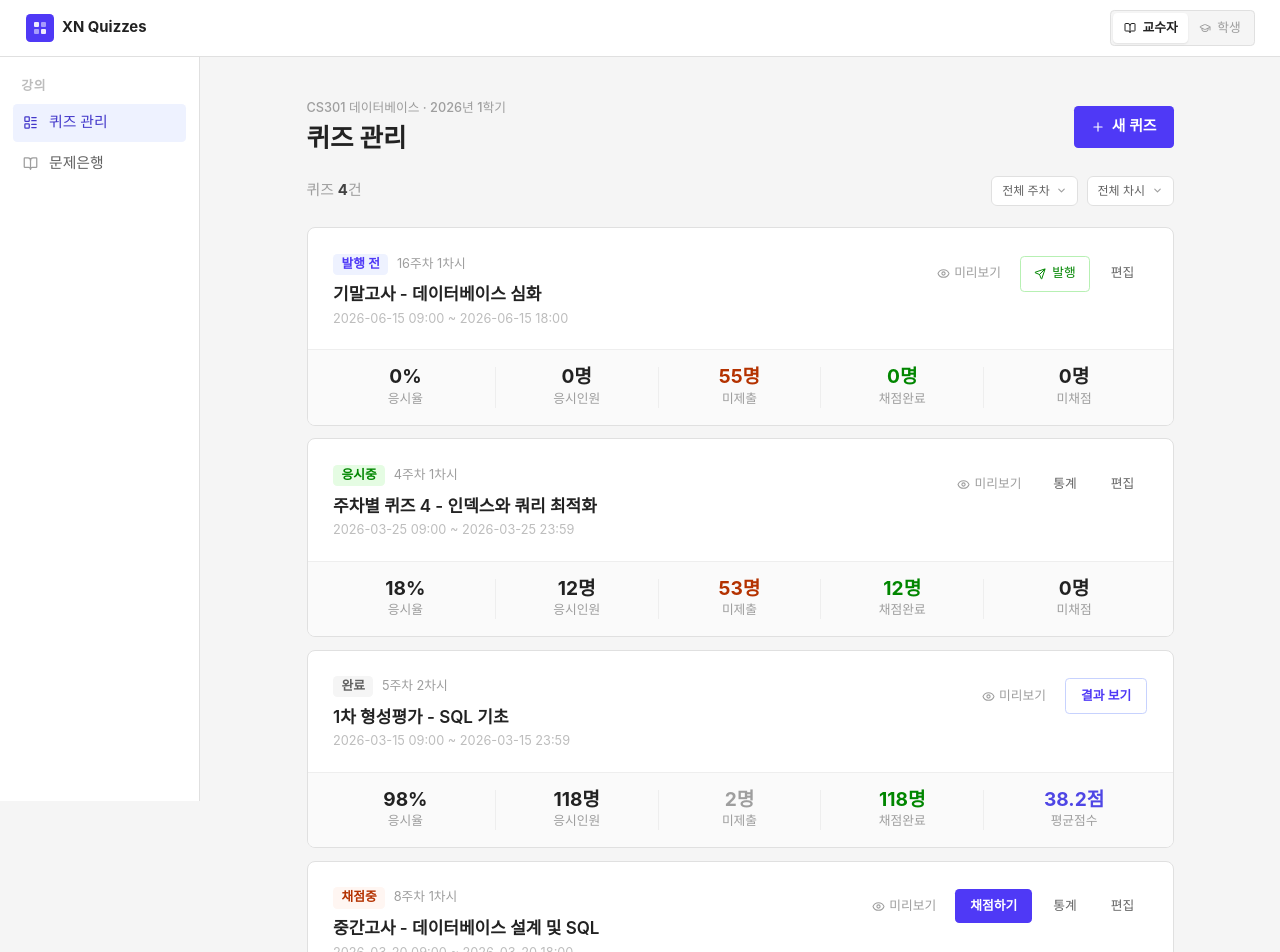
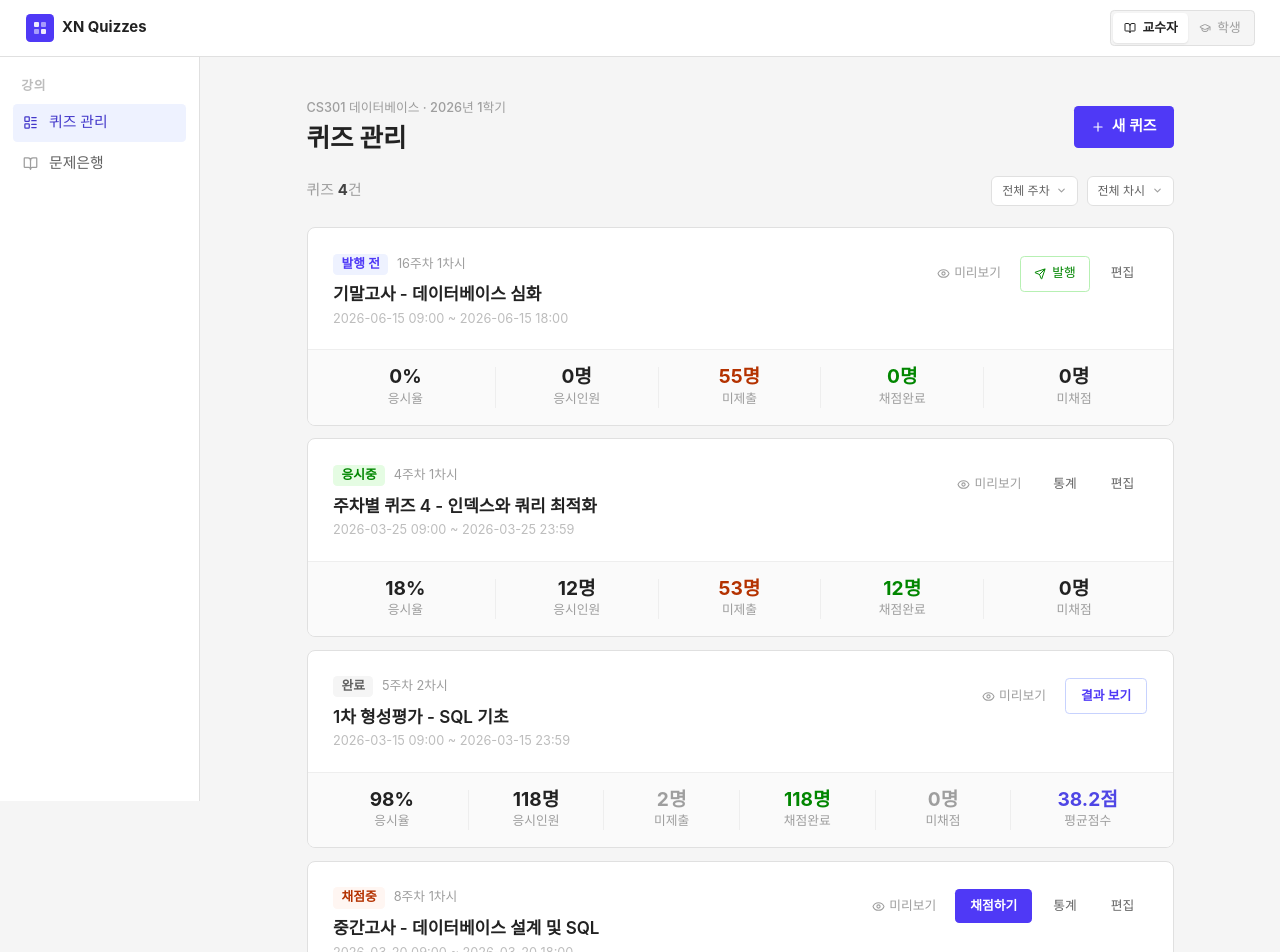
Before and after one commit to minjukim13/xnquiz, a React (Vite) app: page / in a window 1280 px wide. Shown: the top 952 px of the page. Built offline with nearby package versions, Linux system fonts and the light colour scheme; a web font is replaced by a local one.

Commit message:
fix: 완료 상태 카드에 미채점 컬럼 추가

```diff
--- a/src/pages/QuizList.jsx
+++ b/src/pages/QuizList.jsx
@@ -377,28 +377,28 @@ function ActiveStats({ quiz }) {
   const unsubmitted = Math.max(0, quiz.totalStudents - submitted)
   const isClosed = quiz.status === 'closed'
 
-  // 완료 상태는 미채점 대신 평균점수 표시
   const cols = isClosed
     ? [
-        { label: '응시율',    value: `${submitRate}%`,   color: '#222222' },
-        { label: '응시인원',  value: `${submitted}명`,   color: '#222222' },
-        { label: '미제출',    value: `${unsubmitted}명`, color: '#9E9E9E' },
-        { label: '채점완료',  value: `${graded}명`,      color: '#018600' },
-        { label: '평균점수',  value: quiz.avgScore != null ? `${quiz.avgScore}점` : '-', color: '#4f46e5' },
+        { label: '응시율',   value: `${submitRate}%`,   color: '#222222' },
+        { label: '응시인원', value: `${submitted}명`,   color: '#222222' },
+        { label: '미제출',   value: `${unsubmitted}명`, color: '#9E9E9E' },
+        { label: '채점완료', value: `${graded}명`,      color: '#018600' },
+        { label: '미채점',   value: `${quiz.pendingGrade}명`, color: '#9E9E9E' },
+        { label: '평균점수', value: quiz.avgScore != null ? `${quiz.avgScore}점` : '-', color: '#4f46e5' },
       ]
     : [
-        { label: '응시율',    value: `${submitRate}%`,   color: '#222222' },
-        { label: '응시인원',  value: `${submitted}명`,   color: '#222222' },
-        { label: '미제출',    value: `${unsubmitted}명`, color: unsubmitted > 0 ? '#B43200' : '#222222' },
-        { label: '채점완료',  value: `${graded}명`,      color: '#018600' },
-        { label: '미채점',    value: `${quiz.pendingGrade}명`, color: quiz.pendingGrade > 0 ? '#B43200' : '#222222' },
+        { label: '응시율',   value: `${submitRate}%`,   color: '#222222' },
+        { label: '응시인원', value: `${submitted}명`,   color: '#222222' },
+        { label: '미제출',   value: `${unsubmitted}명`, color: unsubmitted > 0 ? '#B43200' : '#222222' },
+        { label: '채점완료', value: `${graded}명`,      color: '#018600' },
+        { label: '미채점',   value: `${quiz.pendingGrade}명`, color: quiz.pendingGrade > 0 ? '#B43200' : '#222222' },
       ]
 
   return (
     <>
-      <div className="grid grid-cols-5">
+      <div className="grid" style={{ gridTemplateColumns: `repeat(${cols.length}, minmax(0, 1fr))` }}>
         {cols.map((item, idx) => (
-          <div key={item.label} className="text-center px-4 first:pl-0 last:pr-0" style={idx < 4 ? { borderRight: '1px solid #EEEEEE' } : {}}>
+          <div key={item.label} className="text-center px-4 first:pl-0 last:pr-0" style={idx < cols.length - 1 ? { borderRight: '1px solid #EEEEEE' } : {}}>
             <p className="text-lg font-bold leading-none" style={{ color: item.color }}>{item.value}</p>
             <p className="text-xs mt-1" style={{ color: '#9E9E9E' }}>{item.label}</p>
           </div>
```
